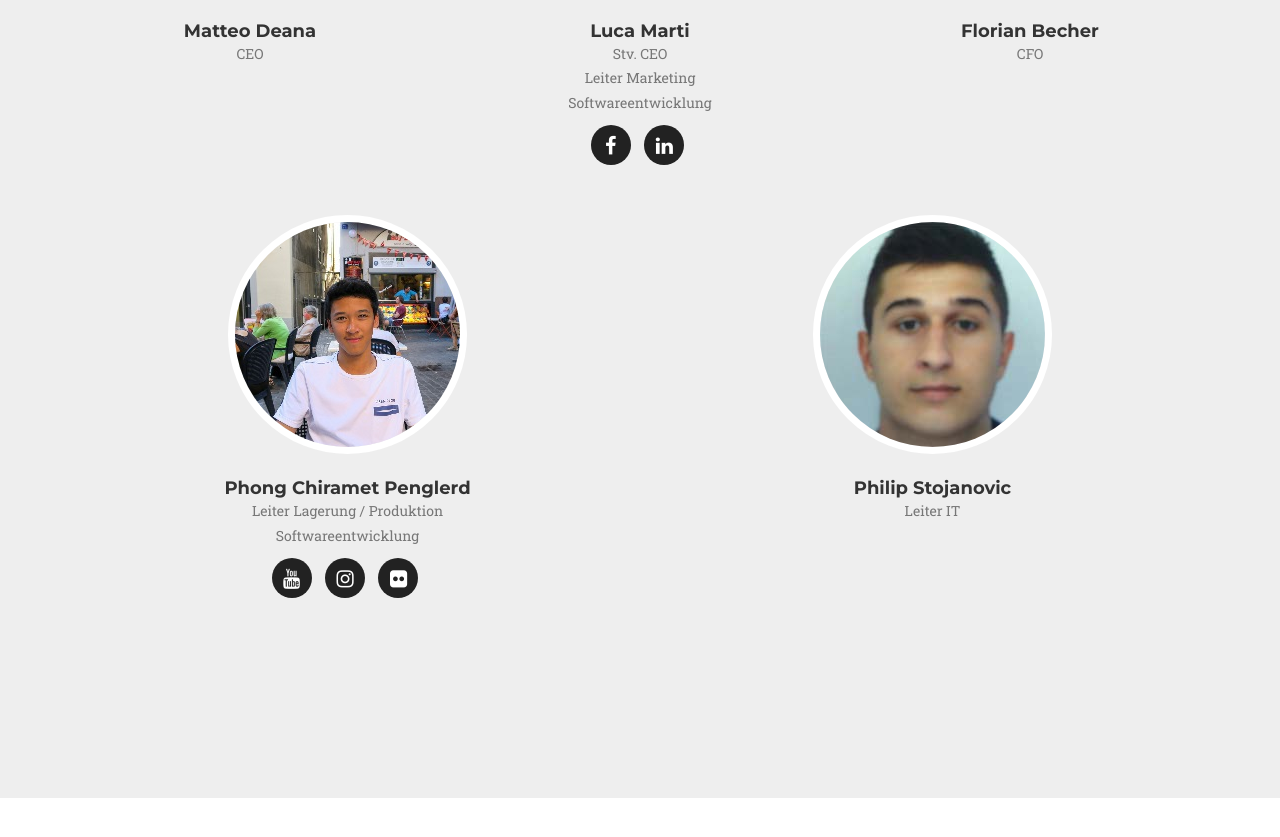
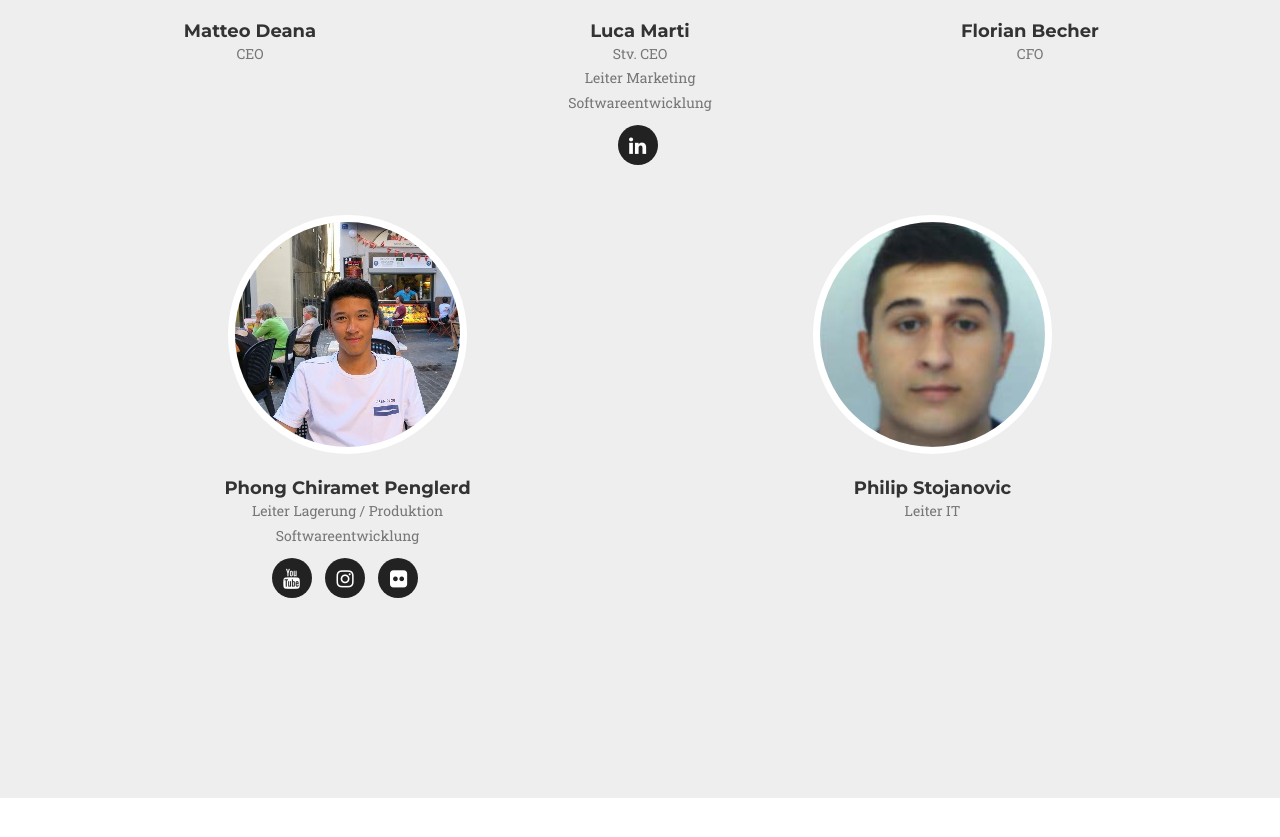
Before and after one commit to SaveTheBill/SaveTheBill.Website, a plain HTML site: page index.html in a window 1280 px wide. Shown: the part 4168-5005 px from the top of the page. Drawn offline with nearby package versions, Linux system fonts and the light colour scheme; a web font is replaced by a local one.

Commit message:
Luca FB deleted

```diff
--- a/index.html
+++ b/index.html
@@ -253,8 +253,6 @@
                         <h4>Luca Marti</h4>
                         <p class="text-muted">Stv. CEO <br/> Leiter Marketing <br/>  Softwareentwicklung</p>
                         <ul class="list-inline social-buttons">
-                            <li><a href="https://www.facebook.com/lucaemanuelmarti" target="_blank"><i class="fa fa-facebook"></i></a>
-                            </li>
                             <li><a href="https://www.linkedin.com/in/luca-marti-2506b9131" target="_blank"><i class="fa fa-linkedin"></i></a>
                             </li>
                         </ul>
```
